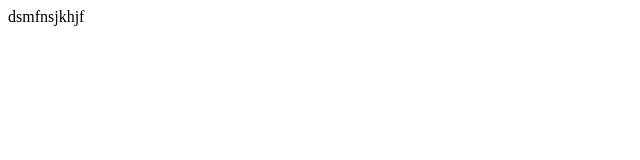
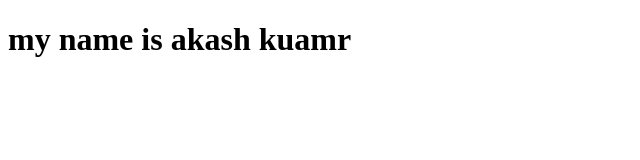
Before and after one commit to kramrit5/project1, a plain HTML site: page index.html in a window 1280 px wide. Shown: the whole page, without its empty margins (0-640 px from the left). Drawn offline with Linux system fonts and the light colour scheme.

Commit message:
edit index.html

```diff
--- a/index.html
+++ b/index.html
@@ -2,13 +2,12 @@
 <html lang="en">
 <head>
     <meta charset="UTF-8">
-    <meta http-equiv="X-UA-Compatible" content="IE=edge">
-    <meta name="viewport" content="width=device-width, initial-scale=1.0">
+
     <title>Document</title>
 </head>
 <body>
 
-    dsmfnsjkhjf
+    <h1>my name is akash kuamr</h1>
 
 </body>
 </html>
```
Also changed, not shown: style.css (added).
